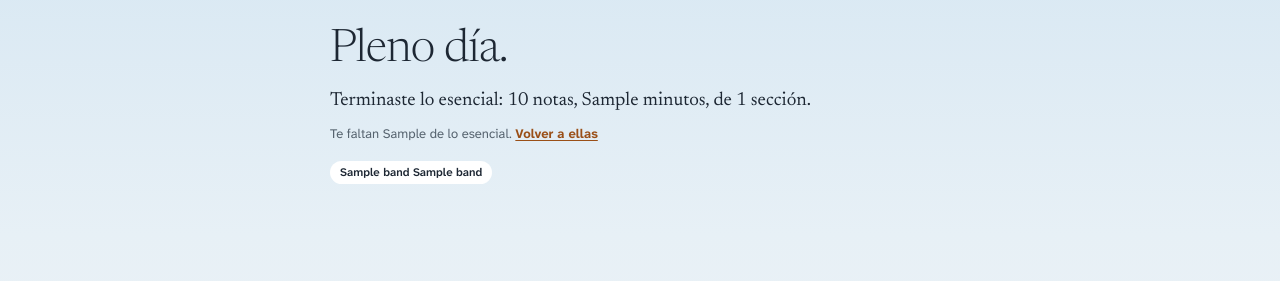
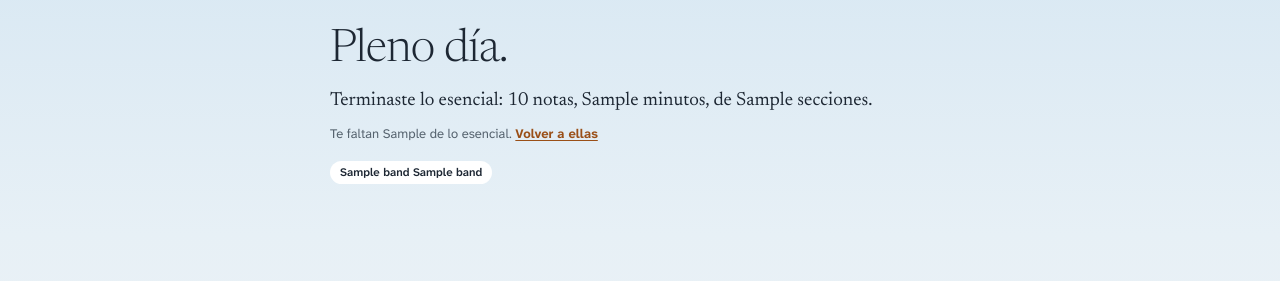
Before and after one commit to RicketyMajor/newspaper-app, a Python web app: template src/newspaper/web/templates/end.html in a window 1280 px wide. Shown: the part 226-507 px from the top of the page. Run offline with Jinja, Linux system fonts and the light colour scheme; the template is opened without the code that fills it: most values are stand-ins (such as "Sample title", 1, 10 or a date in 2020).

Commit message:
fix(web): Pleno día counts every section in the core, front page included

```diff
--- a/src/newspaper/web/app.py
+++ b/src/newspaper/web/app.py
@@ -169,6 +169,7 @@ def create_app(config: NewspaperConfig) -> FastAPI:
         return render(
             request, s, "end.html", edition=found, core_total=len(core),
             core_minutes=sum(n.read_minutes for n in core), bands=bands,
+            core_sections=len({n.section for n in core}),
             first_rest=rest[0] if rest else None, core_left=sum(not n.is_read for n in core),
             next_hour=f"{config.general.edition_hour:02d}:15",
         )  # fmt: skip
--- a/src/newspaper/web/templates/end.html
+++ b/src/newspaper/web/templates/end.html
@@ -12,8 +12,7 @@
     <line x1="0" y1="118" x2="200" y2="118" stroke="currentColor"/>
   </svg>
   <h1>Pleno día.</h1>
-  {% set sections = bands|rejectattr(0, 'eq', 'Portada')|list|length %}
-  <p class="lead">Terminaste lo esencial: {{ core_total }}&nbsp;{{ 'nota' if core_total == 1 else 'notas' }}, {{ core_minutes }}&nbsp;minutos, de {{ sections }}&nbsp;{{ 'sección' if sections == 1 else 'secciones' }}.</p>
+  <p class="lead">Terminaste lo esencial: {{ core_total }}&nbsp;{{ 'nota' if core_total == 1 else 'notas' }}, {{ core_minutes }}&nbsp;minutos, de {{ core_sections }}&nbsp;{{ 'sección' if core_sections == 1 else 'secciones' }}.</p>
   {% if core_left %}<p class="left">Te faltan {{ core_left }} de lo esencial. <a href="/e/{{ edition.edition_date }}">Volver a ellas</a></p>{% endif %}
   <p class="chips">{% for name, n in bands %}<span>{{ name }} {{ n }}</span>{% endfor %}</p>
   <div class="cta">
```
Also changed, not shown: tests/test_web.py (+1 -0 lines).
